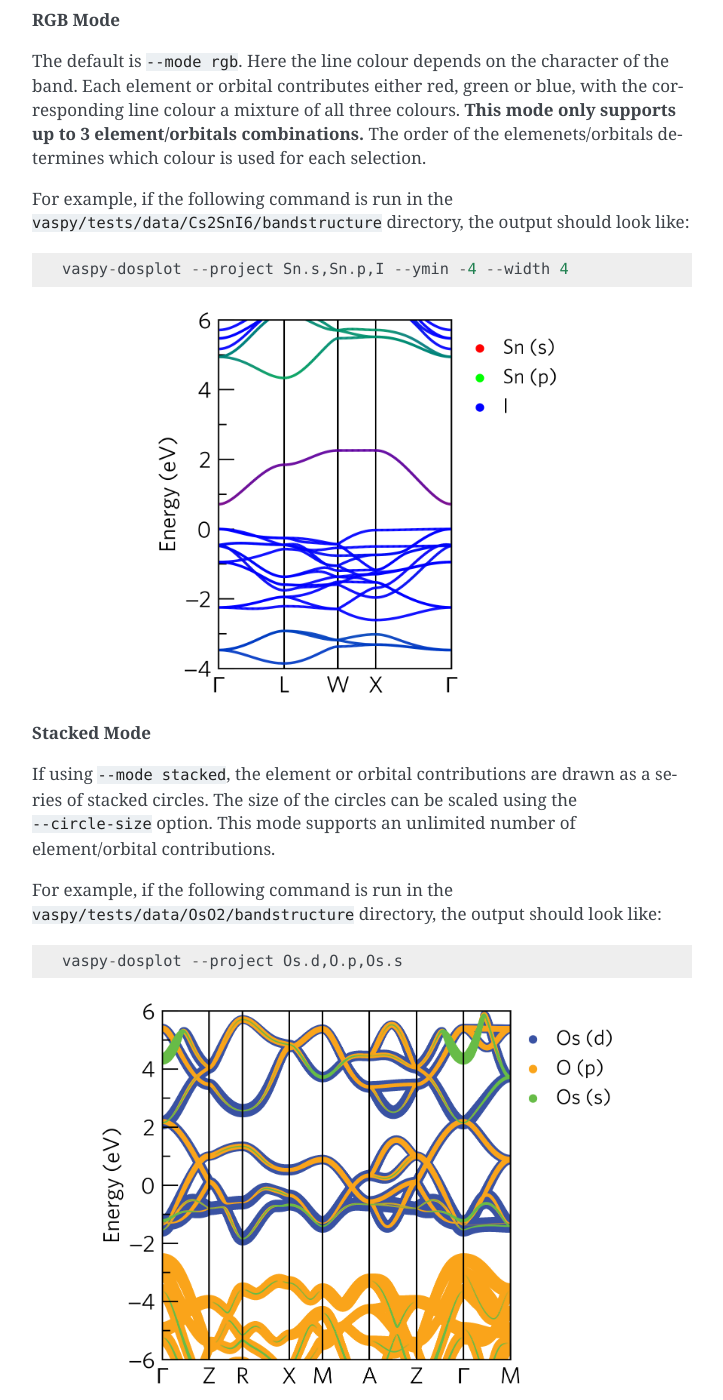
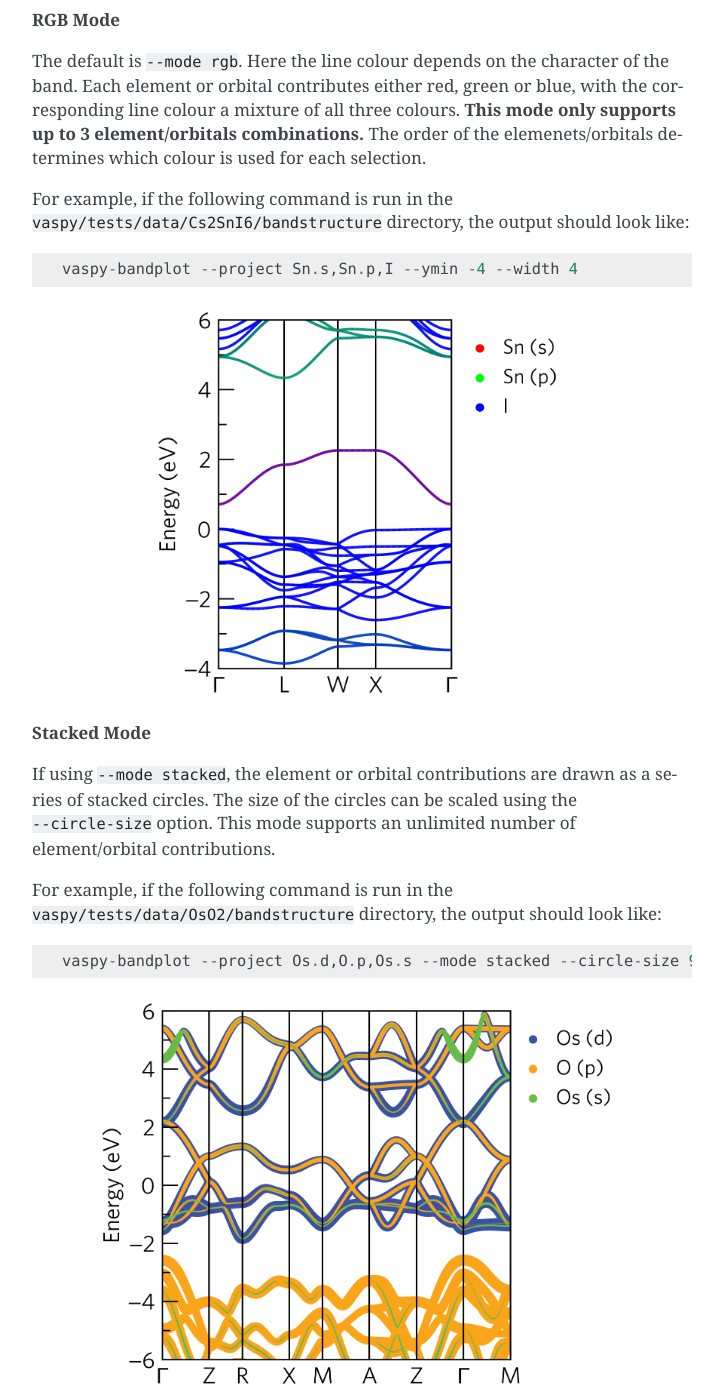
Before and after one commit to SMTG-Bham/sumo, a Sphinx documentation site: the page built from docs/source/vaspy-bandplot.rst, in a window 1280 px wide and 1400 px high, scrolled down 4247 px. Shown: the whole window, without its empty margins (388-1111 px from the left). Built offline with Sphinx 7.4.7, drawn with Linux system fonts in a browser that asks for light colours.

Commit message:
DOC: Fix typos in bandplot tutorial

```diff
--- a/docs/source/vaspy-bandplot.rst
+++ b/docs/source/vaspy-bandplot.rst
@@ -120,7 +120,7 @@ The syntax for specifying which orbitals to project is as follows:
 For example, to project the Sn s orbitals, the Sn p orbitals and a combined contribution from all the I orbitals,
 the command would be::
 
-    vaspy-dosplot --project Sn.s,Sn.p,I
+    vaspy-bandplot --project Sn.s,Sn.p,I
 
 For projected plots, the band structure and the projections are interpolated to ensure the bands are
 smooth. The degree of interpolation can be controlled by the ``--interpolate-factor`` option.
@@ -138,7 +138,7 @@ The order of the elemenets/orbitals determines which colour is used for each sel
 For example, if the following command is run in the ``vaspy/tests/data/Cs2SnI6/bandstructure`` directory,
 the output should look like::
 
-    vaspy-dosplot --project Sn.s,Sn.p,I --ymin -4 --width 4
+    vaspy-bandplot --project Sn.s,Sn.p,I --ymin -4 --width 4
 
 .. image:: figures/band_projected_rgb.png
    :height: 400px
@@ -153,7 +153,7 @@ an unlimited number of element/orbital contributions.
 For example, if the following command is run in the ``vaspy/tests/data/OsO2/bandstructure`` directory,
 the output should look like::
 
-    vaspy-dosplot --project Os.d,O.p,Os.s
+    vaspy-bandplot --project Os.d,O.p,Os.s --mode stacked --circle-size 90
 
 .. image:: figures/band_projected_stacked.png
    :height: 400px
```
Also changed, not shown: docs/source/figures/band_projected_stacked.png.
